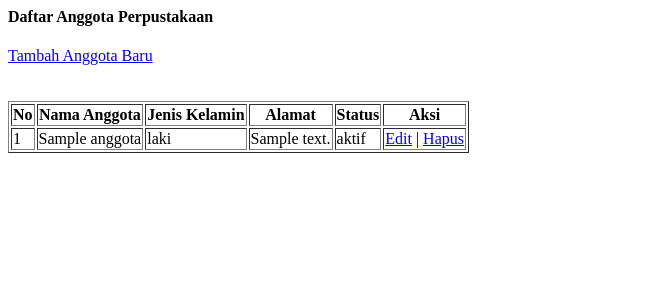
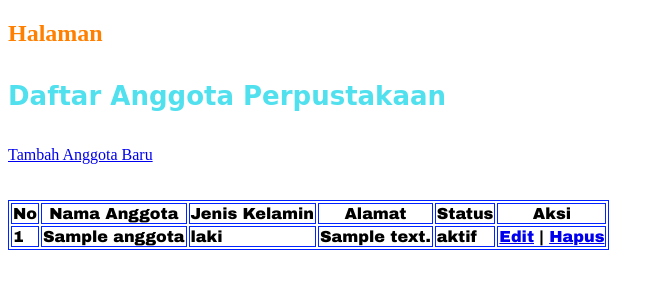
Before and after one commit to erfianjunianto/ti4a-web1-2024, a PHP site: page /php_database/anggota.php in a window 1280 px wide. Shown: the top 300 px of the page, without its empty margins (0-664 px from the left). Run offline with PHP 8.4, Linux system fonts and the light colour scheme; tables that the repository leaves empty hold one stand-in row (values such as "Sample post").

Commit message:
update materi css

```diff
--- a/php_database/anggota.php
+++ b/php_database/anggota.php
@@ -1,3 +1,29 @@
+<!DOCTYPE html>
+<html lang="en">
+<head>
+    <meta charset="UTF-8">
+    <meta http-equiv="X-UA-Compatible" content="IE=edge">
+    <meta name="viewport" content="width=device-width, initial-scale=1.0">
+    <link rel="stylesheet" href="tampilan.css">
+    <title>Document</title>
+    <!-- <style>
+        h4 {
+            color:#50E0EE;
+            font-size:26px;
+            text-align:left;
+            font-family: 'Comic Sans Ms';
+        }
+        h2{
+            color:#0023FF;
+        }
+
+        table, th, td{
+            border: 1px solid #0023FF;
+            font-family: "Arial Black";
+        }
+    </style> -->
+</head>
+<body>
     <?php
 
     include ("koneksi.php");
@@ -5,10 +31,11 @@ include ("koneksi.php");
     $query = mysqli_query($conn, "SELECT * FROM anggota ORDER BY id ASC");
 
     ?>
+    <h2>Halaman</h2>
+    <h4>Daftar Anggota Perpustakaan</h4>
 
-<h4>Daftar Anggota Perpustakaan</h4>
     <a href="form_register.php">Tambah Anggota Baru</a> <br><br><br>
-<table border="1" cellpadding="1">
+    <table>
         <tr>
             <th>No</th>
             <th>Nama Anggota</th>
@@ -39,3 +66,5 @@ $query = mysqli_query($conn, "SELECT * FROM anggota ORDER BY id ASC");
 
         ?>
     </table>
+</body>
+</html>
--- /dev/null
+++ b/php_database/tampilan.css
@@ -0,0 +1,14 @@
+h4 {
+    color:#50E0EE;
+    font-size:26px;
+    text-align:left;
+    font-family: 'Comic Sans Ms';
+}
+h2{
+    color:#ff8000;
+}
+
+table, th, td{
+    border: 1px solid #0023FF;
+    font-family: "Arial Black";
+}
```
Lines whose indentation alone changed are shown as unchanged.
